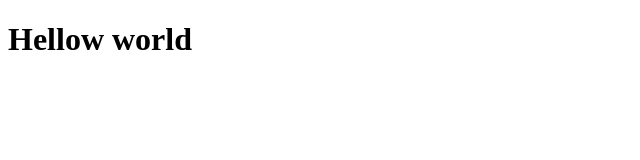
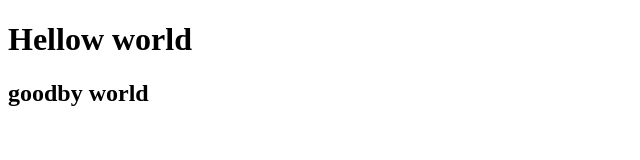
Before and after one commit to nikakunchulia/lession-14, a plain HTML site: page index.html in a window 1280 px wide. Shown: the whole page, without its empty margins (0-640 px from the left). Drawn offline with Linux system fonts and the light colour scheme.

Commit message:
add h2 tag

```diff
--- a/index.html
+++ b/index.html
@@ -12,7 +12,7 @@
 
 
   <h1>Hellow world</h1>
-
+  <h2>goodby world</h2>
 
 
 </body>
```
